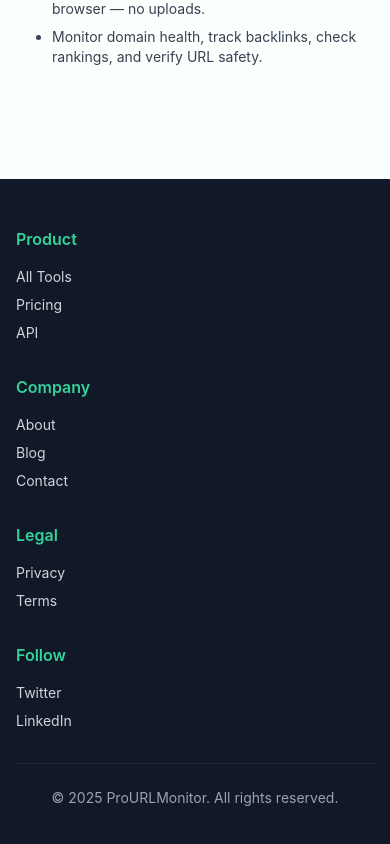
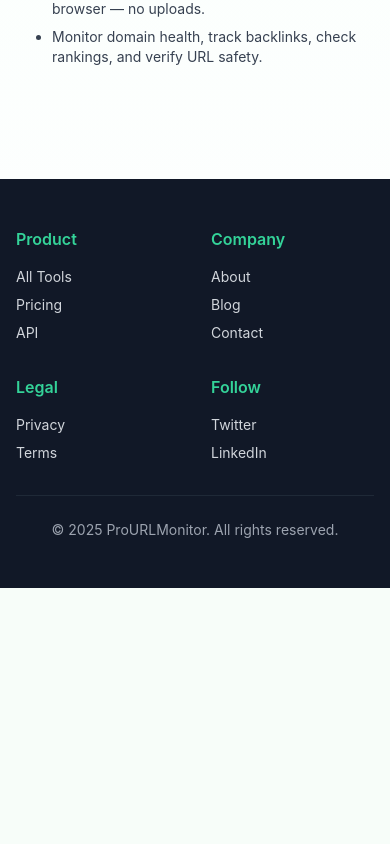
Before and after one commit to owaiskhaaan-sys/pro-url-monitor, a Next.js app: page / in a window 390 px wide. Shown: the part 2553-3397 px from the top of the page. After the commit the page ends 3141 px from the top, so only its background shows below. Built offline with nearby package versions, Linux system fonts and the light colour scheme.

Commit message:
Update footer to show 2 columns on mobile instead of 1

```diff
--- a/components/Footer.js
+++ b/components/Footer.js
@@ -2,7 +2,7 @@
   return (
     <footer className="bg-gray-900 mt-12">
       <div className="container py-12">
-        <div className="grid grid-cols-1 sm:grid-cols-2 lg:grid-cols-4 gap-8 mb-8">
+        <div className="grid grid-cols-2 lg:grid-cols-4 gap-8 mb-8">
           <div>
             <h4 className="font-semibold text-emerald-400 mb-4">Product</h4>
             <ul className="space-y-2 text-sm">
```
